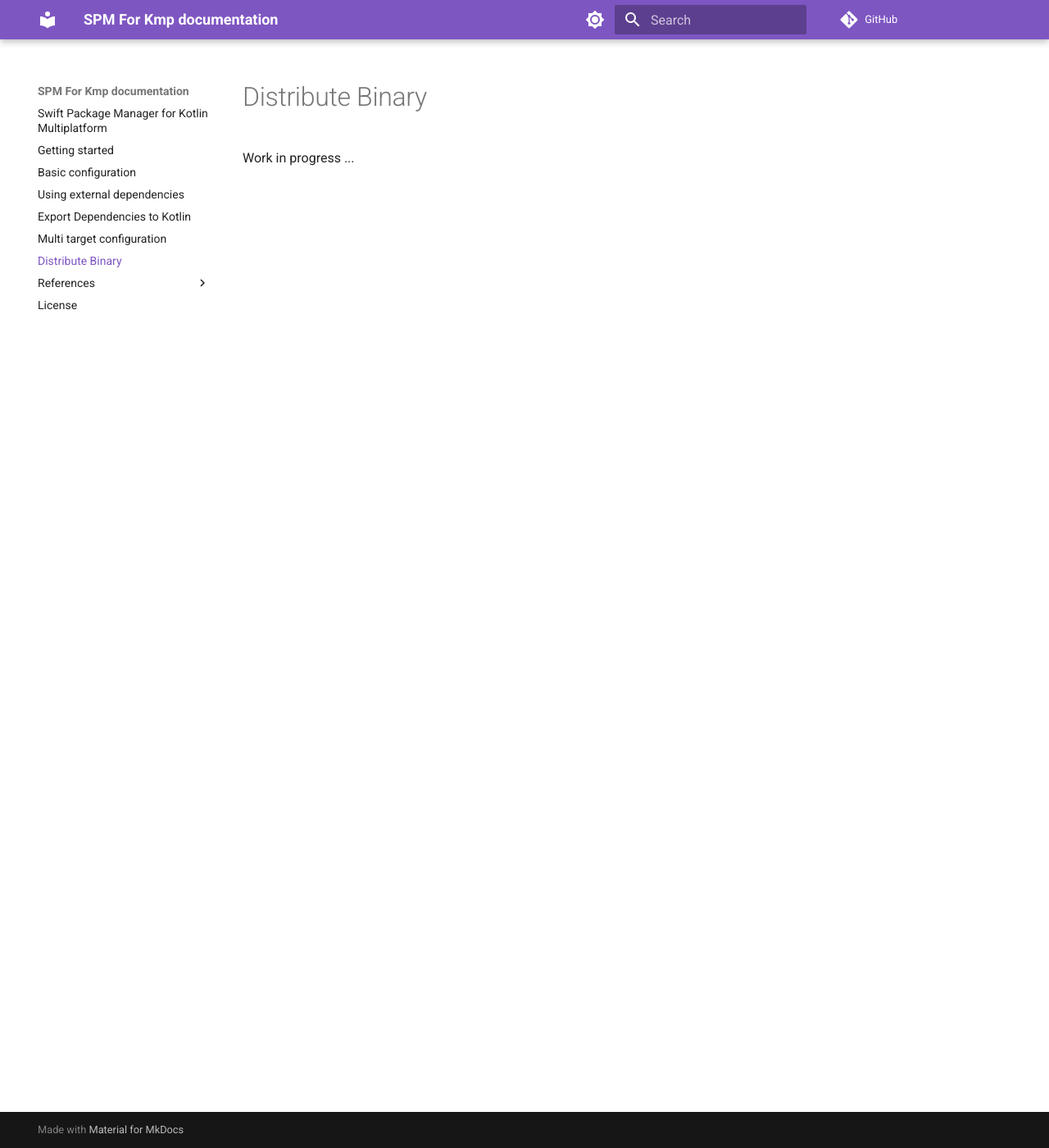
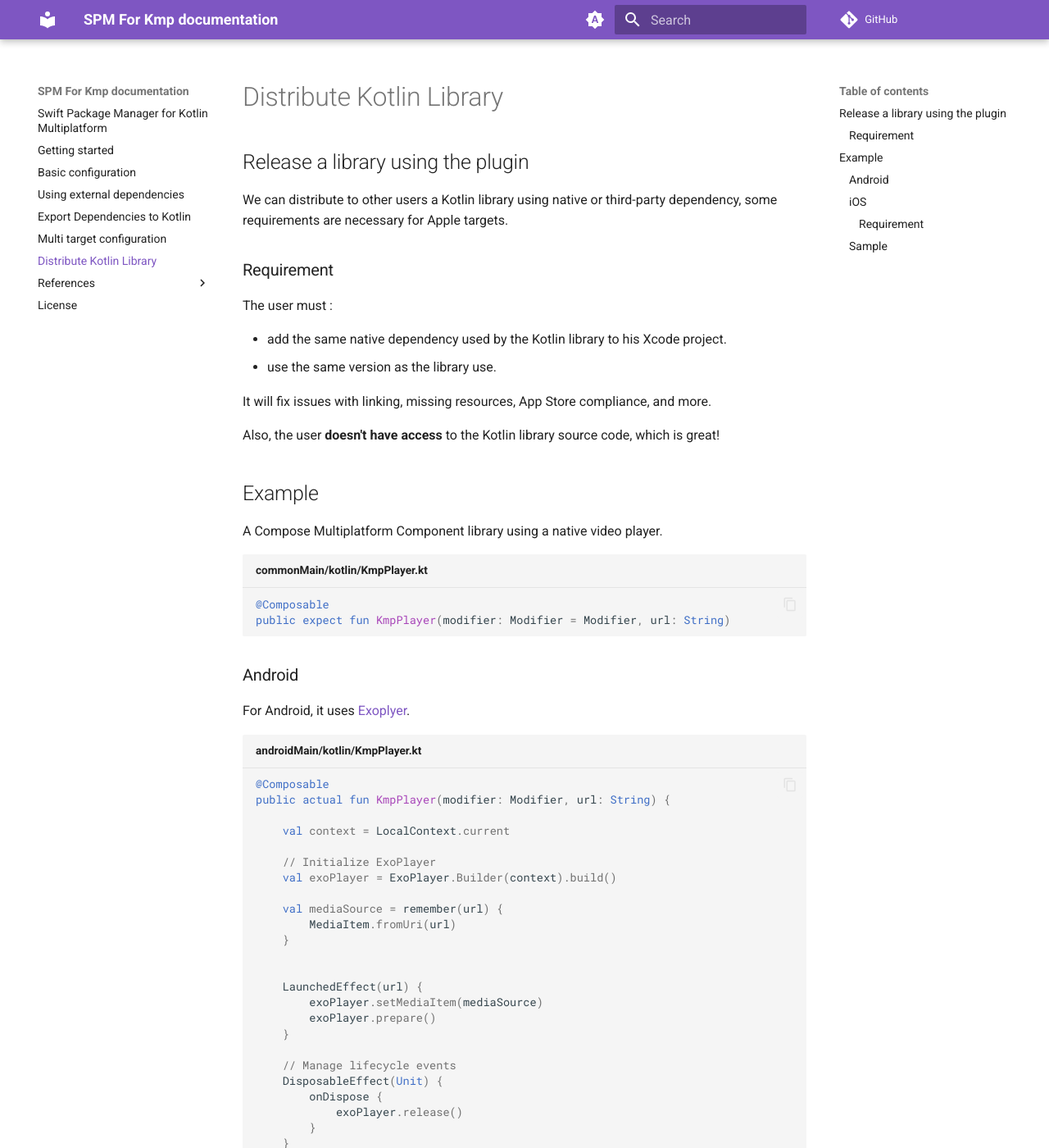
Before and after one commit to frankois944/spm4Kmp, an MkDocs documentation site: the page built from website/docs/distribution.md, in a window 1280 px wide and 1400 px high. Shown: the whole window at 82% size. Built offline with MkDocs 1.6.1 and Material for MkDocs 9.7.7, drawn with Linux system fonts in a browser that asks for light colours; comment, search, counter and statistics services are not loaded; some of the changed text lies outside the part shown.

Commit message:
wip documentation

````diff
--- a/website/docs/distribution.md
+++ b/website/docs/distribution.md
@@ -1,3 +1,150 @@
-# Distribute Binary
+# Distribute Kotlin Library
 
-Work in progress ...
+## Release a library using the plugin
+
+We can distribute to other users a Kotlin library using native or third-party dependency, some requirements are necessary for Apple targets.
+
+### Requirement
+
+The user must :
+
+- add the same native dependency used by the Kotlin library to his Xcode project.
+- use the same version as the library use.
+
+It will fix issues with linking, missing resources, App Store compliance, and more.
+
+Also, the user **doesn't have access** to the Kotlin library source code, which is great!
+
+## Example
+
+A Compose Multiplatform Component library using a native video player.
+
+``` Kotlin title="commonMain/kotlin/KmpPlayer.kt"
+@Composable
+public expect fun KmpPlayer(modifier: Modifier = Modifier, url: String)
+```
+
+### Android
+For Android, it uses [Exoplyer](https://github.com/google/ExoPlayer).
+
+``` Kotlin title="androidMain/kotlin/KmpPlayer.kt"
+@Composable
+public actual fun KmpPlayer(modifier: Modifier, url: String) {
+
+    val context = LocalContext.current
+
+    // Initialize ExoPlayer
+    val exoPlayer = ExoPlayer.Builder(context).build()
+
+    val mediaSource = remember(url) {
+        MediaItem.fromUri(url)
+    }
+
+
+    LaunchedEffect(url) {
+        exoPlayer.setMediaItem(mediaSource)
+        exoPlayer.prepare()
+    }
+
+    // Manage lifecycle events
+    DisposableEffect(Unit) {
+        onDispose {
+            exoPlayer.release()
+        }
+    }
+
+    AndroidView(
+        factory = { ctx ->
+            PlayerView(ctx).apply {
+                player = exoPlayer
+            }
+        },
+        modifier = modifier
+    )
+}
+```
+
+
+### iOS
+
+For iOS, it uses [KSPlayer](https://github.com/kingslay/KSPlayer), it's a pure Swift library.
+
+``` Swift title="src/swift/appleDeps/MEPlayerController.swift"
+import Foundation
+import KSPlayer
+
+@objcMembers public class MEPlayerController: NSObject {
+     private let player = IOSVideoPlayerView()
+
+    override init() {
+       super.init()
+       KSOptions.secondPlayerType = KSMEPlayer.self
+       player.delegate = self
+       player.autoresizingMask = [.flexibleWidth, .flexibleHeight]
+       player.contentMode = .scaleAspectFill
+    }
+
+    public func setMediaItem(videoUrl: URL) {
+       player.set(
+          url: videoUrl,
+          options: KSOptions()
+      )
+    }
+
+    public var playerView: NSObject {
+       player
+    }
+
+    public func releasePlayer() {
+       player.resetPlayer()
+       player.removeFromSuperview()
+    }
+}
+```
+
+``` Kotlin title="iosMain/kotlin/KmpPlayer.kt"
+import appleDeps.MEPlayerController
+
+@Composable
+public actual fun KmpPlayer(modifier: Modifier, url: String) {
+
+    val playerController = MEPlayerController()
+
+    val mediaSource = remember(url) {
+        NSURL.URLWithString(url)
+    }
+
+    LaunchedEffect(url) {
+        if (mediaSource == null) {
+            throw Exception("Bad input URL")
+        }
+        playerController.setMediaItemWithVideoUrl(videoUrl = mediaSource)
+    }
+
+    DisposableEffect(Unit) {
+        onDispose {
+            playerController.releasePlayer()
+        }
+    }
+
+    UIKitView(
+        factory = {
+            playerController.playerView() as UIView
+        },
+        modifier = modifier,
+        update = {
+        }
+    )
+}
+```
+
+#### Requirement
+
+The setup guide of your library must contain the rule that [KSPlayer](https://github.com/kingslay/KSPlayer) package must be added to his Xcode project with the explicit version.
+
+### Sample
+
+The sample is [available](https://github.com/frankois944/spmForKmpWithDistribution).
+
+- Run the command `./gradlew publishToMavenLocal --no-configuration-cache` on the repository root.
+- Open the project `sampleApp` and test the application
--- a/website/mkdocs.yml
+++ b/website/mkdocs.yml
@@ -12,23 +12,24 @@ nav:
   - multiTarget.md
   - distribution.md
   - References:
-    - references/swiftDependency.md
-    - references/swiftPackageConfig.md
+      - references/swiftDependency.md
+      - references/swiftPackageConfig.md
   - license.md
 markdown_extensions:
   - admonition
   - footnotes
   - pymdownx.details
-  - pymdownx.superfences
   - pymdownx.tabbed:
       alternate_style: true
   - attr_list
   - pymdownx.highlight:
-        anchor_linenums: true
-        line_spans: __span
-        pygments_lang_class: true
+      use_pygments: true
+      anchor_linenums: true
+      line_spans: __span
+      pygments_lang_class: true
   - pymdownx.inlinehilite
   - pymdownx.snippets
+  - pymdownx.superfences
 plugins:
   - search
   - social
@@ -44,21 +45,29 @@ theme:
     - search.highlight
     - search.share
     - content.code.copy
-    - content.code.select
     - content.tabs.link
     - content.code.annotate
     - navigation.top
     - navigation.instant
   palette:
-    # Palette toggle for light mode
-    - scheme: default
+    # Palette toggle for automatic mode
+    - media: "(prefers-color-scheme)"
+      primary: deep purple
+      toggle:
+        icon: material/brightness-auto
+        name: Switch to light mode
+      # Palette toggle for light mode
+    - media: "(prefers-color-scheme: light)"
+      scheme: default
       primary: deep purple
       toggle:
         icon: material/brightness-7
         name: Switch to dark mode
+
     # Palette toggle for dark mode
-    - scheme: slate
+    - media: "(prefers-color-scheme: dark)"
       primary: deep purple
+      scheme: slate
       toggle:
         icon: material/brightness-4
-        name: Switch to light mode
+        name: Switch to system preference
````
Also changed, not shown: website/docs/bridgeWithDependencies.md (+3 -4 lines).
